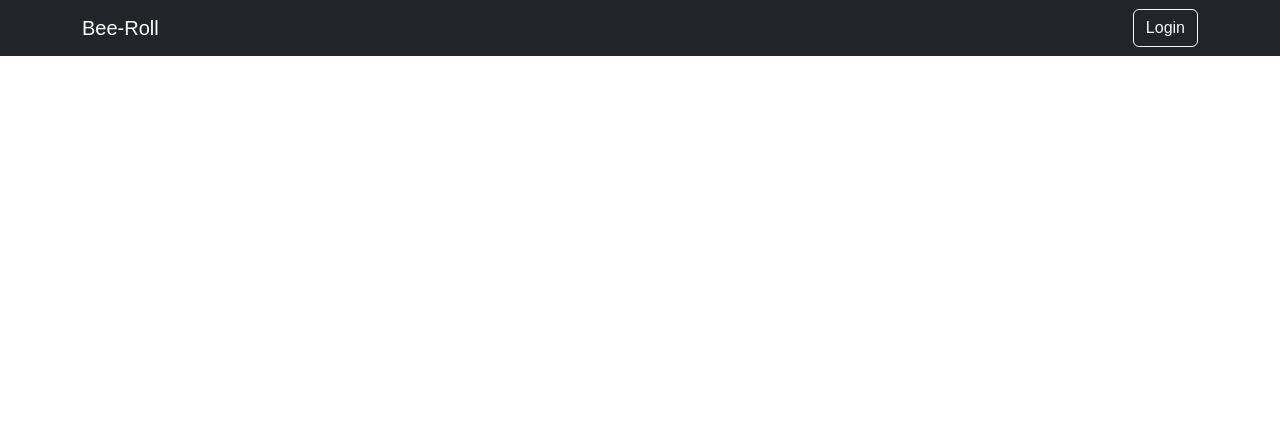
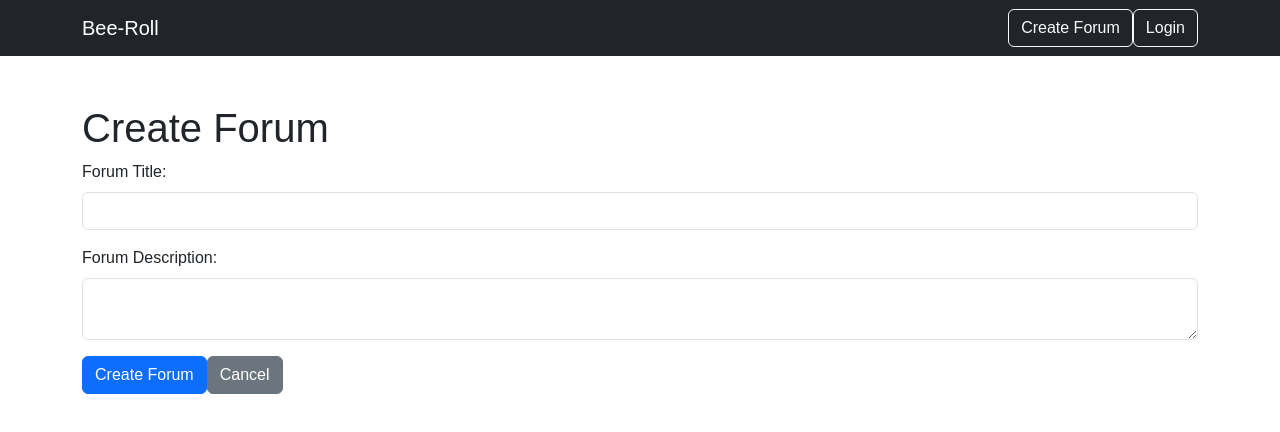
Before and after one commit to deniskilseev/Bee-roll, a React (Create React App) app in the folder frontend/: page /createforum in a window 1280 px wide. Before the commit this address had no page. Shown: the top 432 px of the page. Built offline with nearby package versions, Linux system fonts and the light colour scheme.

Commit message:
Create create forum page and individual forums

```diff
--- a/frontend/src/App.js
+++ b/frontend/src/App.js
@@ -1,14 +1,17 @@
-import React from 'react';
+import React, { useState } from 'react';
 import { BrowserRouter as Router, Route, Routes } from 'react-router-dom';
 import 'bootstrap/dist/css/bootstrap.min.css';
 import HomePage from './Homepage';
 import Taskbar from './components/Taskbar';
 import ProfilePage from './Profile';
 import WatchlistPage from './WatchlistPage';
+import CreateForumPage from './CreateForum';
+import ForumPage from './ForumPage';
 import { useUser } from './UserContext';
 
 const App = () => {
   const { user } = useUser();
+  const [forums, setForums] = useState([]);
 
   const dummyUser = user
   ? {
@@ -42,6 +45,10 @@ const App = () => {
     { id: 2, title: 'Second Post', content: 'Second post.', author: dummyUser},
   ];
 
+  const addForum = (forum) => {
+    setForums([...forums, forum]);
+  };
+
   return (
     <Router>
       <div className="app">
@@ -49,7 +56,9 @@ const App = () => {
         <Routes>
           <Route path="/" element={<HomePage user={dummyUser} />} />
           <Route path="/profile" element={<ProfilePage user={dummyUser} />} />
+          <Route path="/createforum" element={<CreateForumPage onForumCreate={addForum} />}/>
           <Route path="/watchlists" element={<WatchlistPage user={dummyUser} />} />
+          <Route path="/f/:forumName" element={<ForumPage forums={forums} />}/>
         </Routes>
       </div>
     </Router>
--- /dev/null
+++ b/frontend/src/CreateForum.js
@@ -0,0 +1,53 @@
+// CreateForumPage.js
+import React, { useState } from 'react';
+import { useNavigate } from 'react-router-dom';
+
+const CreateForumPage = ({ onForumCreate }) => {
+  const navigate = useNavigate();
+  const [forumTitle, setForumTitle] = useState('');
+  const [forumDescription, setForumDescription] = useState('');
+
+  const handleCreateForum = async () => {
+    const forumName = forumTitle.replace(/\s+/g, '-').toLowerCase();
+
+    const newForum = {
+      id: Date.now(),
+      name: forumName,
+      title: forumTitle,
+      description: forumDescription,
+    };
+
+    //Api call here
+
+    onForumCreate(newForum);
+
+    navigate(`/f/${forumName}`);
+  };
+
+  const handleCancel = () => {
+    navigate('/');
+  };
+
+
+  return (
+    <div className="container mt-5">
+      <h1>Create Forum</h1>
+      <form>
+        <div className="mb-3">
+          <label htmlFor="forumTitle" className="form-label">Forum Title:</label>
+          <input type="text" className="form-control" id="forumTitle" value={forumTitle} onChange={(e) => setForumTitle(e.target.value)} />
+        </div>
+        <div className="mb-3">
+          <label htmlFor="forumDescription" className="form-label">Forum Description:</label>
+          <textarea className="form-control" id="forumDescription" value={forumDescription} onChange={(e) => setForumDescription(e.target.value)} />
+        </div>
+        <div className="mb-3">
+          <button type="button" className="btn btn-primary mr-2" onClick={handleCreateForum}>Create Forum</button>
+          <button type="button" className="btn btn-secondary" onClick={handleCancel}>Cancel</button>
+        </div>
+      </form>
+    </div>
+  );
+};
+
+export default CreateForumPage;
--- /dev/null
+++ b/frontend/src/ForumPage.js
@@ -0,0 +1,39 @@
+import React from 'react';
+import { useParams } from 'react-router-dom';
+
+const ForumPage = ({ forums }) => {
+  const { forumName } = useParams();
+
+  const forum = forums.find((forum) => forum.name === forumName);
+
+  if (!forum) {
+    return <div>Forum not found!</div>;
+  }
+
+  const dummyPosts = [
+    { id: 1, title: 'Post 1', content: 'Content of post 1' },
+    { id: 2, title: 'Post 2', content: 'Content of post 2' },
+    { id: 3, title: 'Post 3', content: 'Content of post 3' },
+  ];
+
+  return (
+    <div className="container mt-5">
+      <h1>{forum.title}</h1>
+
+      <div className="mb-3">
+        <button className="btn btn-primary">Create Post</button>
+      </div>
+
+      {dummyPosts.map((post) => (
+        <div key={post.id} className="card mb-3">
+          <div className="card-body">
+            <h5 className="card-title">{post.title}</h5>
+            <p className="card-text">{post.content}</p>
+          </div>
+        </div>
+      ))}
+    </div>
+  );
+};
+
+export default ForumPage;
--- a/frontend/src/components/Taskbar.js
+++ b/frontend/src/components/Taskbar.js
@@ -18,7 +18,6 @@ const Taskbar = () => {
     logout();
   };
 
-  // useEffect to log user information after logout
   useEffect(() => {
     console.log('Logged out: ', user);
   }, [user]);
@@ -37,7 +36,7 @@ const Taskbar = () => {
         <Link className="navbar-brand" to="/">Bee-Roll</Link>
 
         <div>
-          {user ? (  // If user is logged in, show "Profile" button with "Logout" text
+          {user ? (
             <div>
               <Link to="/profile" className="btn btn-outline-light mr-2">
                 <span className="d-inline-block text-center">Profile</span>
@@ -47,9 +46,14 @@ const Taskbar = () => {
               </button>
             </div>
           ) : (
+            <div>
+            <Link to="/createforum" className="btn btn-outline-light mr-2">
+                <span className="d-inline-block text-center">Create Forum</span>
+            </Link>
             <button className="btn btn-outline-light" onClick={handleLoginClick}>
               <span className="d-inline-block text-center">Login</span>
             </button>
+            </div>
           )}
         </div>
 
```
